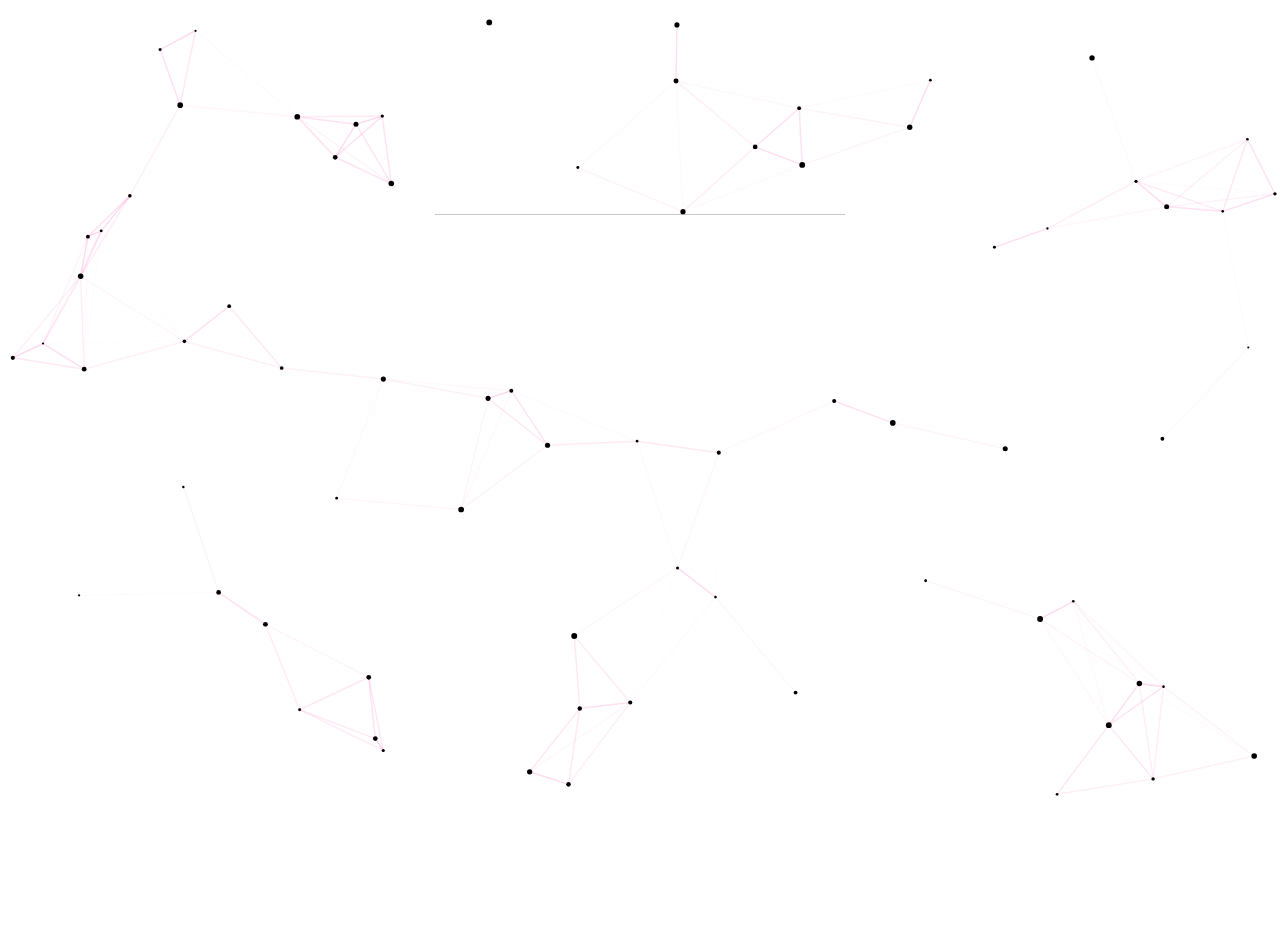
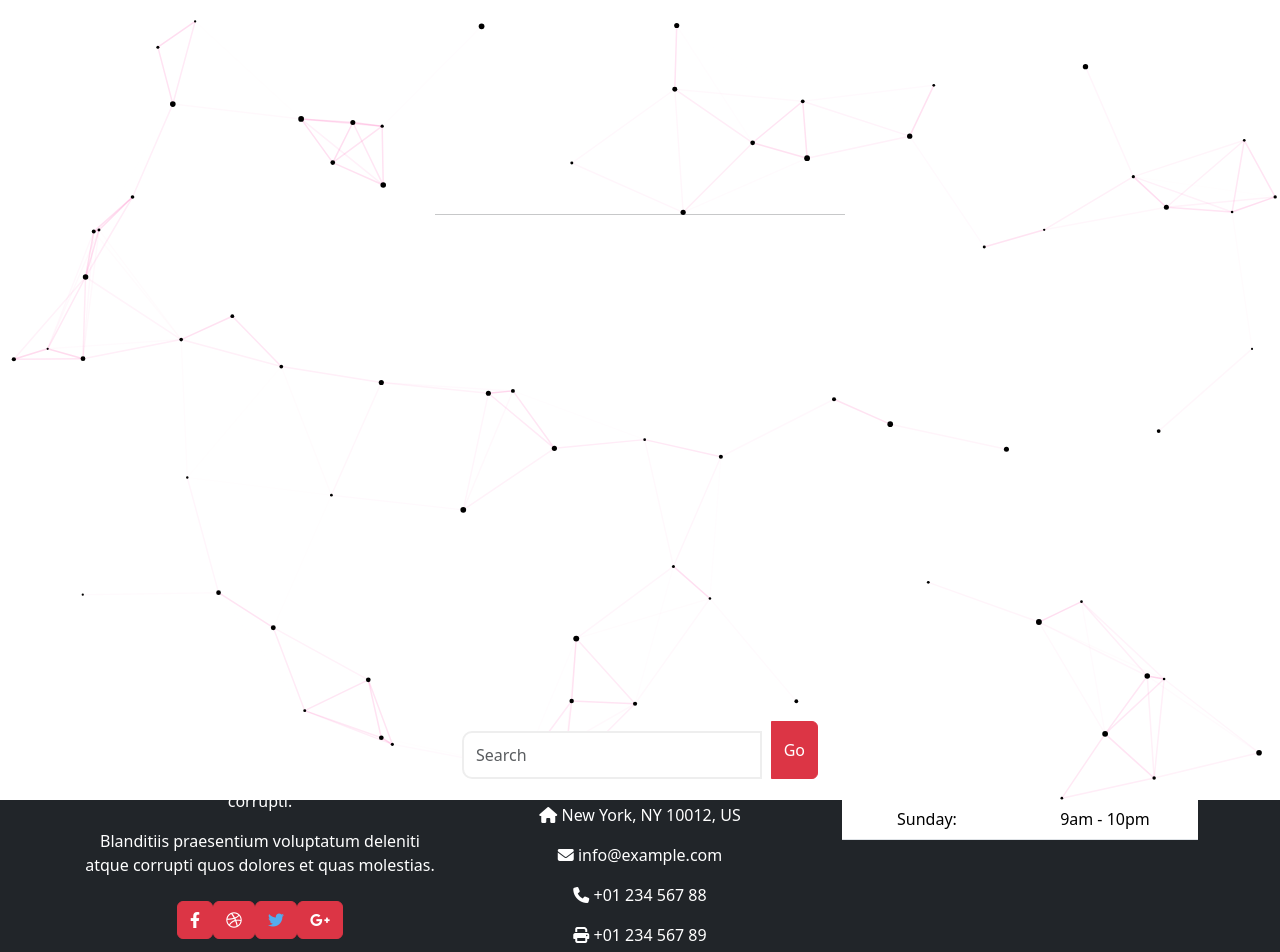
Before and after one commit to mahmoud-badri/Hotel-Booking, a React (Create React App) app: page /Login in a window 1280 px wide. Shown: the top 952 px of the page. Before the commit the page ends 800 px from the top, so only its background shows below. Built offline with nearby package versions, Linux system fonts and the light colour scheme.

Commit message:
add Footer , handel api

```diff
--- a/src/App.js
+++ b/src/App.js
@@ -24,6 +24,7 @@ import { LoggedInContext } from './Context/loggedUser.js';
 
 import "bootstrap/dist/css/bootstrap.min.css";
 import HotelDashboard from "./pages/Dashboard/Dashboard";
+import Footer from "./component/Footer/Footer.js";
 
 function App() {
   const [contextLoggedIn, setContextLoggenIn] = useState("")
@@ -50,6 +51,7 @@ function App() {
           <Route exact path={"/Dashboard"} component={HotelDashboard} />
           <Route exact path={"/Appointment"} component={Appointment} />
         </Switch>
+        <Footer />
        </BrowserRouter>
       </LoggedInContext.Provider>
     </div>
--- a/src/Redux/HotelAction.js
+++ b/src/Redux/HotelAction.js
@@ -66,10 +66,10 @@ export const removeFromWishlist = (hotel) => (dispatch) => {
 
 
 
-export const getHotelReviews = (hotel) => (dispatch) => {
-    console.log(`Fetching hotel data for ID: ${hotel}`);
+export const getHotelReviews = () => (dispatch) => {
+    console.log(`Fetching hotel data `);
 
-    return axios.get(`https://api-generator.retool.com/qCCCiu/data?name=${hotel}`)
+    return axios.get(`https://api-generator.retool.com/qCCCiu/data`)
         .then((res) => {
             console.log("Data received:", res.data);
             dispatch({
--- /dev/null
+++ b/src/component/Footer/Footer.js
@@ -0,0 +1,97 @@
+function Footer() {
+    return (
+    <footer className="bg-dark text-white">
+    <div className="container py-4">
+    <div className="row">
+    <div className="col-lg-4 col-md-6 mb-4 mb-md-0">
+    <h5 className="text-uppercase mb-4">About Us</h5>
+    <p>
+    At vero eos et accusamus et iusto odio dignissimos ducimus qui
+    blanditiis praesentium voluptatum deleniti atque corrupti.
+    </p>
+    <p>
+    Blanditiis praesentium voluptatum deleniti atque corrupti quos
+    dolores et quas molestias.
+    </p>
+    <div className="mt-4">
+    <a href="#" className="btn btn-floating btn-danger btn-md">
+    <i className="fab fa-facebook-f"></i>
+    </a>
+    <a href="#" className="btn btn-floating btn-danger btn-md">
+    <i className="fab fa-dribbble"></i>
+    </a>
+    <a href="#" className="btn btn-floating btn-danger btn-md">
+    <i className="fab fa-twitter"></i>
+    </a>
+    <a href="#" className="btn btn-floating btn-danger btn-md">
+    <i className="fab fa-google-plus-g"></i>
+    </a>
+    </div>
+    </div>
+
+    <div className="col-lg-4 col-md-6 mb-4 mb-md-0">
+    <h5 className="text-uppercase mb-4 pb-1">Search</h5>
+    <div className="input-group mb-4">
+    <input
+    type="text"
+    className="form-control"
+    placeholder="Search"
+    aria-label="Search"
+    aria-describedby="button-addon2"
+    />
+    <button
+    className="btn btn-danger"
+    type="button"
+    id="button-addon2"
+    >
+    Go
+    </button>
+    </div>
+    <ul className="list-unstyled">
+    <li className="mb-3">
+    <i className="fas fa-home"></i> New York, NY 10012, US
+    </li>
+    <li className="mb-3">
+    <i className="fas fa-envelope"></i> info@example.com
+    </li>
+    <li className="mb-3">
+    <i className="fas fa-phone"></i> +01 234 567 88
+    </li>
+    <li className="mb-3">
+    <i className="fas fa-print"></i> +01 234 567 89
+    </li>
+    </ul>
+    </div>
+
+    <div className="col-lg-4 col-md-12">
+    <h5 className="text-uppercase mb-4">Opening Hours</h5>
+    <table className="table text-center text-white">
+    <tbody className="font-weight-normal">
+    <tr>
+    <td>Mon - Thu:</td>
+    <td>8am - 9pm</td>
+    </tr>
+    <tr>
+    <td>Fri - Sat:</td>
+    <td>8am - 1am</td>
+    </tr>
+    <tr>
+    <td>Sunday:</td>
+    <td>9am - 10pm</td>
+    </tr>
+    </tbody>
+    </table>
+    </div>
+    </div>
+    </div>
+    <div
+    className="text-center p-3"
+    style={{ backgroundColor: "rgba(0, 0, 0, 0.2)" }}
+    >
+    © 2024 Your Company. All rights reserved.
+    </div>
+    </footer>
+    );
+    }
+
+    export default Footer;
--- a/src/component/NavBar/Navbar.js
+++ b/src/component/NavBar/Navbar.js
@@ -1,4 +1,174 @@
 
+//  import React, { useContext } from "react";
+// import { Link } from "react-router-dom";
+// import {
+//   Navbar,
+//   Nav,
+//   Container,
+//   Form,
+//   FormControl,
+//   Button,
+// } from "react-bootstrap";
+// import "./nav.css";
+
+// import AccountCircleIcon from "@mui/icons-material/AccountCircle";
+// import { LoggedInContext } from "../../Context/loggedUser";
+
+
+
+// function MyNavbar() {
+
+
+//    const {contextLoggedIn, setContextLoggenIn} = useContext(LoggedInContext)
+//   const logOut=()=>{
+//     localStorage.removeItem("loginUser")
+//     setContextLoggenIn("")
+
+//    }
+
+
+//   return (
+//     <nav className="navbar navbar-expand-lg navbar-light bg-light">
+//       <div className="container-fluid">
+
+
+
+//         <Link to="/" className="navbar-brand">
+//         <h3> Tic <sub>Tac</sub> </h3>
+//         </Link>
+
+//         <button
+//           className="navbar-toggler"
+//           type="button"
+//           data-bs-toggle="collapse"
+//           data-bs-target="#navbarSupportedContent"
+//           aria-controls="navbarSupportedContent"
+//           aria-expanded="false"
+//           aria-label="Toggle navigation"
+//         >
+//           <span className="navbar-toggler-icon" />
+//         </button>
+//         <div className="collapse navbar-collapse" id="navbarSupportedContent">
+//           <ul className="navbar-nav me-auto mb-2 mb-lg-0">
+//             <li className="nav-item">
+//               <Link
+//                 className="nav-link active"
+//                 aria-current="page"
+//                 to="HotelsFilter"
+//               >
+//                 List Hotels
+//               </Link>
+//             </li>
+
+//             <li className="nav-item">
+//                             <Link className="nav-link active" aria-current="page" to="HotelDetails">
+//                                 HotelDetails
+//                             </Link>
+//                         </li>
+//             <li className="nav-item">
+//               <Link className="nav-link" to="Wishlist">
+//                 WishList
+//               </Link>
+//             </li>
+
+
+//             <li className="nav-item dropdown">
+//               <a
+//                 className="nav-link dropdown-toggle"
+//                 href="#"
+//                 id="navbarDropdown"
+//                 role="button"
+//                 data-bs-toggle="dropdown"
+//                 aria-expanded="false"
+//               >
+//                 Dropdown
+//               </a>
+//               <ul className="dropdown-menu" aria-labelledby="navbarDropdown">
+//                 <li>
+//                   <a className="dropdown-item" href="#">
+//                     Action
+//                   </a>
+//                 </li>
+//                 <li>
+//                   <a className="dropdown-item" href="#">
+//                     Another action
+//                   </a>
+//                 </li>
+//                 <li>
+//                   <hr className="dropdown-divider" />
+//                 </li>
+//                 <li>
+//                   <a className="dropdown-item" href="#">
+//                     Something else here
+//                   </a>
+//                 </li>
+//               </ul>
+//             </li>
+//             <li className="nav-item">
+//               <a
+//                 className="nav-link disabled"
+//                 href="#"
+//                 tabIndex={-1}
+//                 aria-disabled="true"
+//               >
+//                 Disabled
+//               </a>
+//             </li>
+//           </ul>
+//           <form className="d-flex">
+//             <input
+//               className="form-control me-2"
+//               type="search"
+//               placeholder="Search"
+//               aria-label="Search"
+//             />
+//             <button className="btn btn-outline-success" type="submit">
+//               Search
+//             </button>
+
+//           </form>
+
+//           <div className="d-flex m-2">
+//               <Link
+//                 className="nav-link active"
+//                 aria-current="page"
+//                 to="Register"
+//               >
+//                 {`${!contextLoggedIn ? "Register" :"" }`}
+//               </Link>
+//               </div>
+
+//           <div className="d-flex m-2">
+
+//              {`${contextLoggedIn ? 'Hello ' + contextLoggedIn.username : "" }`}
+//               </div>
+
+//               <div className="d-flex m-2">
+//               <Link
+//                 className="nav-link active"
+//                 aria-current="page"
+//                 to="/"
+//                 onClick={logOut}
+//               >
+//                 {`${contextLoggedIn ? "Log out" : ""    }`}
+//               </Link>
+//               </div>
+
+//           <div className="d-flex m-2">
+//             <Link to="/userprofile">
+//               <AccountCircleIcon fontSize="large"></AccountCircleIcon>
+//             </Link>
+//           </div>
+
+
+
+//         </div>
+//       </div>
+//     </nav>
+//   );
+// }
+
+// export default MyNavbar;
 import React, { useContext } from "react";
 import { Link } from "react-router-dom";
 import {
@@ -14,27 +184,21 @@ import "./nav.css";
 import AccountCircleIcon from "@mui/icons-material/AccountCircle";
 import { LoggedInContext } from "../../Context/loggedUser";
 
-
-
 function MyNavbar() {
-
-
-   const {contextLoggedIn, setContextLoggenIn} = useContext(LoggedInContext)
-  const logOut=()=>{
-    localStorage.removeItem("loginUser")
-    setContextLoggenIn("")
-
-   }
-
+const { contextLoggedIn, setContextLoggenIn } = useContext(LoggedInContext);
+const logOut = () => {
+localStorage.removeItem("loginUser");
+setContextLoggenIn("");
+};
 
 return (
 <nav className="navbar navbar-expand-lg navbar-light bg-light">
 <div className="container-fluid">
-
-
-
 <Link to="/" className="navbar-brand">
-        <h3> Tic <sub>Tac</sub> </h3>
+<h3>
+{" "}
+ITI <sub>bnb</sub>{" "}
+</h3>
 </Link>
 
 <button
@@ -54,32 +218,31 @@ function MyNavbar() {
 <Link
 className="nav-link active"
 aria-current="page"
-                to="ListHotel"
+to="HotelsFilter"
 >
 List Hotels
 </Link>
 </li>
+
 <li className="nav-item">
-                            <Link className="nav-link active" aria-current="page" to="Register">
-                                Register
-                            </Link>
-                        </li>
-            <li className="nav-item">
-                            <Link className="nav-link active" aria-current="page" to="HotelDetails">
+<Link
+className="nav-link active"
+aria-current="page"
+to="HotelDetails"
+>
 HotelDetails
 </Link>
 </li>
 <li className="nav-item">
-              <Link className="nav-link" to="Wishlist">
+<Link className="nav-link active" to="Wishlist">
 WishList
 </Link>
 </li>
 
-
-            <li className="nav-item dropdown">
+{/* <li className="nav-item dropdown">
 <a
 className="nav-link dropdown-toggle"
-                href="#"
+href=''
 id="navbarDropdown"
 role="button"
 data-bs-toggle="dropdown"
@@ -89,12 +252,12 @@ function MyNavbar() {
 </a>
 <ul className="dropdown-menu" aria-labelledby="navbarDropdown">
 <li>
-                  <a className="dropdown-item" href="#">
+<a className="dropdown-item" href=''>
 Action
 </a>
 </li>
 <li>
-                  <a className="dropdown-item" href="#">
+<a className="dropdown-item" href=''>
 Another action
 </a>
 </li>
@@ -102,7 +265,7 @@ function MyNavbar() {
 <hr className="dropdown-divider" />
 </li>
 <li>
-                  <a className="dropdown-item" href="#">
+<a className="dropdown-item" href=''>
 Something else here
 </a>
 </li>
@@ -111,13 +274,13 @@ function MyNavbar() {
 <li className="nav-item">
 <a
 className="nav-link disabled"
-                href="#"
+href=''
 tabIndex={-1}
 aria-disabled="true"
 >
 Disabled
 </a>
-            </li>
+</li> */}
 </ul>
 <form className="d-flex">
 <input
@@ -126,26 +289,33 @@ function MyNavbar() {
 placeholder="Search"
 aria-label="Search"
 />
-            <button className="btn btn-outline-success" type="submit">
+
+<button className="btn custom-search-btn" type="submit">
 Search
 </button>
-
 </form>
 
 <div className="d-flex m-2">
-              <Link
-                className="nav-link active"
-                aria-current="page"
-                to="Register"
-              >
-                {`${!contextLoggedIn ? "Register" :"" }`}
+<Link className="nav-link active" aria-current="page" to="Register">
+{`${!contextLoggedIn ? "Register" : ""}`}
 </Link>
 </div>
 
 <div className="d-flex m-2">
-
-             {`${contextLoggedIn ? 'Hello ' + contextLoggedIn.username : "" }`}
+{`${contextLoggedIn ? "Hello " + contextLoggedIn.username : ""}`}
 </div>
+{/* <li className="nav-item">
+<Link className="nav-link active" to="Dashboard">
+Dashboard
+</Link>
+</li> */}
+{contextLoggedIn && (
+<div className="nav-item">
+<Link to="Dashboard" className="nav-link">
+Dashboard
+</Link>
+</div>
+)}
 
 <div className="d-flex m-2">
 <Link
@@ -154,7 +324,7 @@ function MyNavbar() {
 to="/"
 onClick={logOut}
 >
-                {`${contextLoggedIn ? "Log out" : ""    }`}
+{`${contextLoggedIn ? "Log out" : ""}`}
 </Link>
 </div>
 
@@ -163,9 +333,6 @@ function MyNavbar() {
 <AccountCircleIcon fontSize="large"></AccountCircleIcon>
 </Link>
 </div>
-
-
-
 </div>
 </div>
 </nav>
--- a/src/component/NavBar/nav.css
+++ b/src/component/NavBar/nav.css
@@ -1,4 +1,4 @@
-.navbar-text {
+/* .navbar-text {
     color: rgba(248, 24, 8, 0.863);
     font-size: 20px;
     font-weight: bold;
@@ -14,4 +14,93 @@
 .transparent-input {
     background-color: transparent;
     border: 1px solid rgba(255, 255, 255, 0.5);
-}
+} */
+
+body {
+    margin: 0;
+    font-family: 'Arial', sans-serif;
+    }
+
+
+    .navbar {
+    background-color: #ffffff;
+    box-shadow: 0 0 10px rgba(0, 0, 0, 0.1);
+    padding: 15px 20px;
+    display: flex;
+    justify-content: space-between;
+    align-items: center;
+    }
+
+
+    .navbar-brand {
+    font-size: 24px;
+    font-weight: bold;
+    color: #ff385c;
+    text-decoration: none;
+    }
+
+
+    .navbar-nav {
+    display: flex;
+    align-items: center;
+    }
+
+
+    .nav-item {
+    margin-right: 20px;
+    }
+
+
+    .nav-link {
+    text-decoration: none;
+    color: #484848;
+    font-weight: 600;
+    transition: color 0.3s ease;
+    }
+
+
+    .nav-link:hover {
+    color: #ff385c;
+    }
+
+
+    .form-control {
+    margin-right: 10px;
+    }
+
+
+    .btn-outline-success {
+    margin-right: 10px;
+    }
+
+
+    .d-flex {
+    display: flex;
+    }
+
+
+    .m-2 {
+    margin-right: 20px;
+    }
+
+
+    /* Custom Styling for Active Links */
+    .nav-link.active {
+    color: #ff385c !important;
+    }
+
+
+    /* Additional Styles for Specific Elements */
+    /* Adjust as needed */
+    .custom-search-btn {
+    color: #008489; /* Text color */
+    background-color: #ffffff; /* Background color */
+    border: 1px solid #008489; /* Border color */
+    transition: all 0.3s ease; /* Transition effect */
+    }
+
+
+    .custom-search-btn:hover {
+    color: #fff; /* Text color on hover */
+    background-color: #ff385c; /* Background color on hover */
+    }
--- a/src/component/card_list_hotel/CardListHotel.css
+++ b/src/component/card_list_hotel/CardListHotel.css
@@ -1,18 +1,3 @@
-<<<<<<< HEAD
-
-body {
-    color: #000;
-    overflow-x: hidden;
-    height: 100%;
-    background-repeat: no-repeat;
-    text-align: left;
-
-}
-.image{
-    width: 400px;
-}
-=======
->>>>>>> main
 
 
 .hotel-card {
--- a/src/component/hotel_detail_body/HotelDetailBody.js
+++ b/src/component/hotel_detail_body/HotelDetailBody.js
@@ -216,10 +216,12 @@ function Review(props){
 function Reviews(props){
     const dispatch = useDispatch();
     const reviews = useSelector((state) => state.combinHotel.hotelReviews);
+
     let register=useFormik({
         initialValues:{
           name:'',
           rate:'',
+          description:'',
 
         },
         onSubmit:(values)=>{
@@ -229,10 +231,10 @@ function Reviews(props){
       })
     useEffect(() => {
 
-        dispatch(getHotelReviews("Scarlett Whisker"));
+        dispatch(getHotelReviews())
 
     }, [dispatch]);
-    const Revs=reviews.map((el)=> <Review name={el.name} img={el.images} description={el.descripen} rate={el.rate} />)
+    // const Revs=reviews.map((el)=> <Review name={el.name} img={el.images} description={el.descripen} rate={el.rate} />)
 
     return(
         <>
@@ -262,7 +264,7 @@ function Reviews(props){
         <input  value={register.values.rate} onChange={register.handleChange} type="number" name='rate' id='rate' className='form-control mb-3' placeholder='rate' />
          <label for="textarea" class="col-4 col-form-label">Description</label>
                 <div class="col-12">
-                <textarea id="textarea" name="textarea" cols="40" rows="5" class="form-control" placeholder='Description'></textarea>
+                <textarea id="textarea" value={register.values.description} onChange={register.handleChange} name="description" cols="40" rows="5" class="form-control" placeholder='Description'></textarea>
                 </div>
         <div className="modal-footer">
 
@@ -281,7 +283,18 @@ function Reviews(props){
 
             <div className="col-md-9 text-start py-4 " >
 
-                {Revs}
+            {reviews.map(
+                (el)=> (
+                <div key={el.id}>
+                <Review
+                name={el.name}
+                img={el.images}
+                description={el.description}
+                rate={el.rate} />
+                </div>
+                ))
+                }
+
             </div>
         </div>
 
--- a/src/component/hotel_detail_header/HotelDetailHeader.js
+++ b/src/component/hotel_detail_header/HotelDetailHeader.js
@@ -6,12 +6,12 @@ export function Rating(props){
     return(
     <>
 
-        {
+        {/* {
             [...Array(props.star).keys()].map((el)=> <i className={`fa-solid fa-${props.icon} ${props.color1}`}></i>).concat(
                 [...Array(5-props.star).keys()].map((el)=> <i className={`fa-regular fa-${props.icon} ${props.color2}`}></i>)
             )
 
-        }
+        } */}
 
     </>
     )
@@ -36,7 +36,7 @@ export default function HotelDetailHeader() {
         <div className="col-md-6 d-flex  position-relative   flex-column">
             <div className='me-auto '>
 
-           <Rating star={3} icon={"star"} color1={"color-i"} color2={"text-light"} />
+           {/* <Rating star={3} icon={"star"} color1={"color-i"} color2={"text-light"} /> */}
 
             </div>
         <h1 className='me-auto text-light'>
```
Also changed, not shown: package.json (+4 -6 lines), src/Redux/HotelReducer.js (+5 -5 lines). Lines whose indentation alone changed are shown as unchanged.
